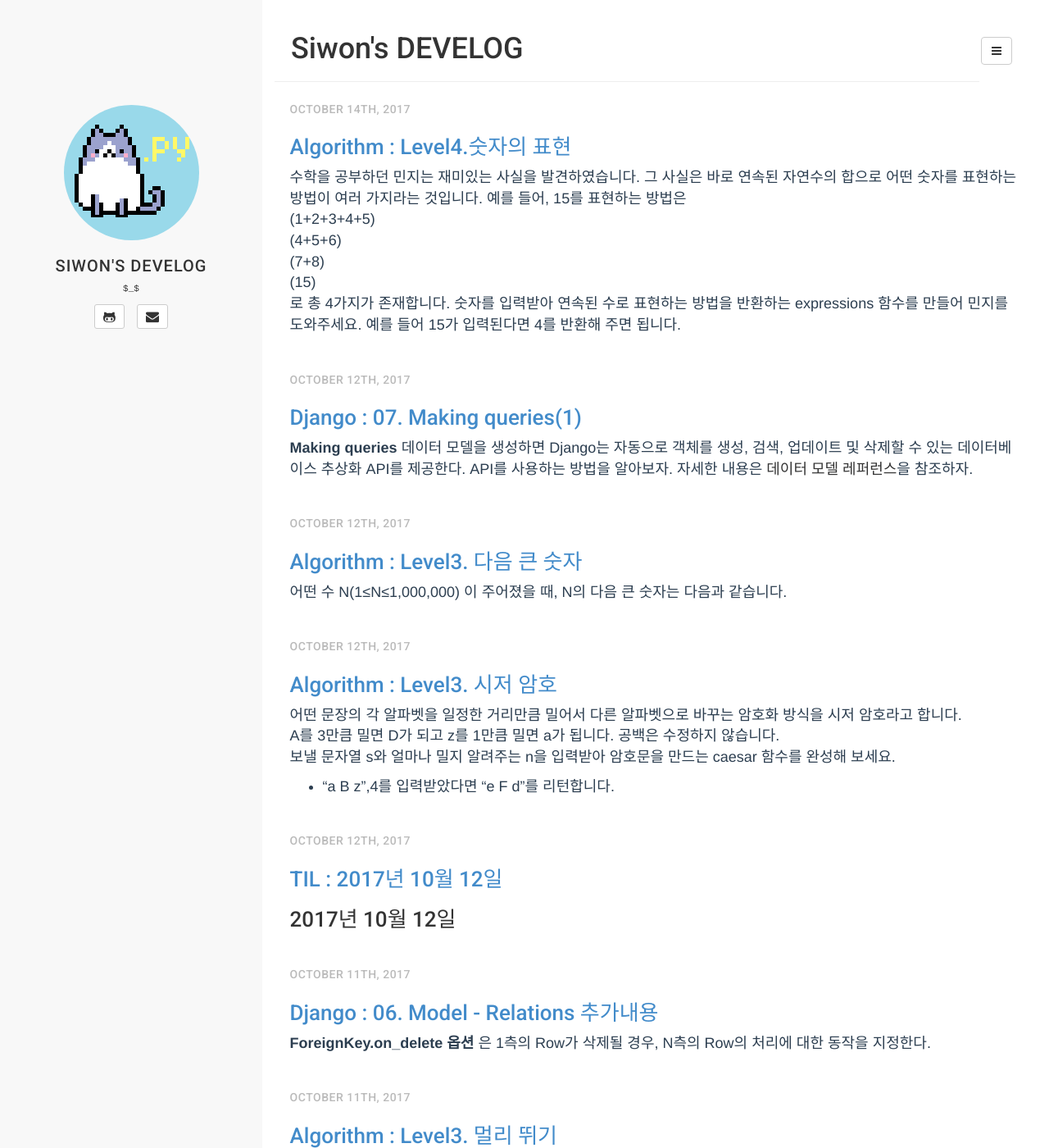
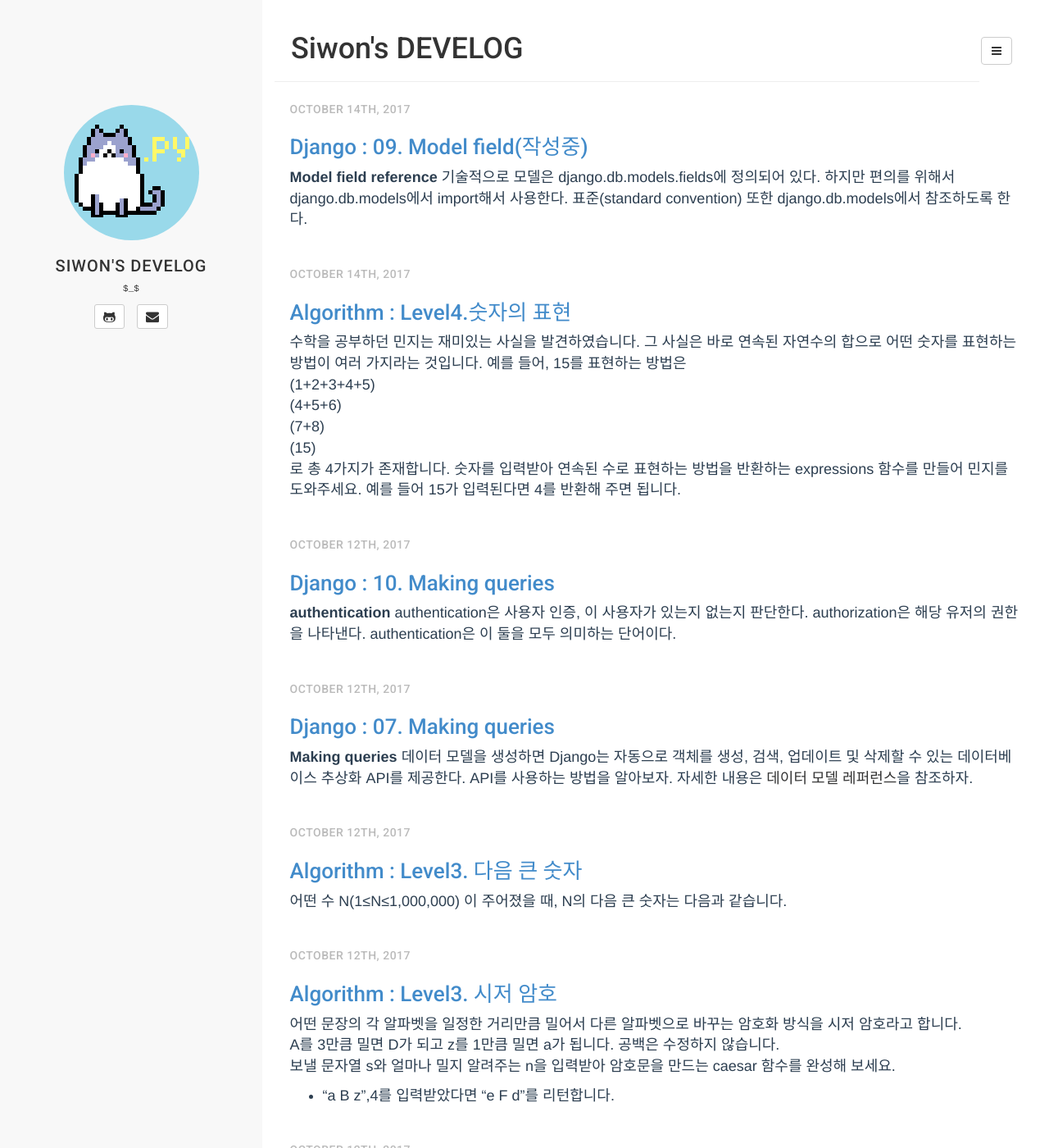
Before and after one commit to 2siwon/2siwon.github.io, a Jekyll site: the page built from index.html, in a window 1280 px wide and 1400 px high. Shown: the whole window at 82% size. Built offline with Jekyll 4.4.1, drawn with Linux system fonts in a browser that asks for light colours; the list of posts is cut into pages by our own code; some of the changed lines change nothing that is shown; some of the changed text lies outside the part shown.

Commit message:
django-making-queries이름변경, django-모델, 필드, django-authenticartion추가

````diff
--- a/_posts/2017-10-12-django-008-Making-queries.md
+++ b/_posts/2017-10-12-django-008-Making-queries.md
@@ -1,6 +1,6 @@
 ---
 layout: post
-title:  "Django : 07. Making queries(1)"
+title:  "Django : 07. Making queries"
 date:   2017-10-12 15:10:41 +0900
 categories: Django
 tag: [Django]
--- /dev/null
+++ b/_posts/2017-10-14-django-009-Model-field-refernece.md
@@ -0,0 +1,119 @@
+---
+layout: post
+title:  "Django : 09. Model field(작성중)"
+date:   2017-10-14 15:10:41 +0900
+categories: Django
+tag: [Django]
+---
+
+
+**Model field reference** 기술적으로 모델은 django.db.models.fields에 정의되어 있다. 하지만 편의를 위해서 django.db.models에서 import해서 사용한다. 표준(standard convention) 또한 django.db.models에서 참조하도록 한다.
+
+<br><br>
+
+## Field options
+
+아래의 field options는 모든 field type에서 사용할 수 있다.
+
+**null**
+
+###### field.null
+
+True면 django는 빈 값은 NULL로 데이터베이스에 저장한다.(Default = False)<br>
+**CharField** 나 **TextField** 에서는 null을 피한다. 불필요하게 데이터없음에 대한 두 가지 값(null값, empty값)을 동시에 가질 수 있기 떄문이다. django표준은 null대신 빈문자열을 갖는 것이다.
+
+**예외!**
+
+한 가지 예외는 CharField에 unique = True와 blank = True가 설정된 경우이다. 이 경우 빈 값으로 여러 오브젝트를 저장할 때 고유 제한 조건 위반을 피하려면 null = True가 필요하다.
+
+> BooleanField 을 null로 처리하고 싶다면 NullBooleanField를 사용한다.
+
+<br><br>
+
+**blank**
+
+###### Field.blank
+
+blank = True 면 빈 값을 허용한다.(Default = False) <br>
+
+**null과 blank의 차이점**
+
+null은 오직 데이터베이스에만 관련이있는 옵션이다. 하지만 blank는 유효성 검사와 연관되 있다. <br>
+만약 어떤 field에 blank = True가 선언되어 있다면 필수 필드가 되어 form validation 검사에서 빈 값을 입력 할 수 있다.
+
+<br><br>
+
+**Choices**
+
+###### Field.Choices
+
+각 튜플의 첫 번째 요소는 모델에 설정할 실제 값이고 두 번째 요소는 사람이 읽을 수 있는 이름이다.
+
+```python
+YEAR_IN_SCHOOL_CHOICES = (
+    ('FR', 'Freshman'),
+    ('SO', 'Sophomore'),
+    ('JR', 'Junior'),
+    ('SR', 'Senior'),
+)
+```
+
+모델 클래스 외부에서 choices 목록을 정의 한 후 참조 할 수 있지만 모델 클래스 내에 정의하면 해당 정보를 사용하는 클래스와 모든 정보가 유지되고 선택 사항을 쉽게 참조 가능하다.
+
+> Student.SOPHOMORE는 Student 모델을 가져온 곳이라면 어디에서나 사용할 수 있다.
+
+```python
+from django.db import models
+
+class Student(models.Model):
+    FRESHMAN = 'FR'
+    SOPHOMORE = 'SO'
+    JUNIOR = 'JR'
+    SENIOR = 'SR'
+    YEAR_IN_SCHOOL_CHOICES = (
+        (FRESHMAN, 'Freshman'),
+        (SOPHOMORE, 'Sophomore'),
+        (JUNIOR, 'Junior'),
+        (SENIOR, 'Senior'),
+    )
+    year_in_school = models.CharField(
+        max_length=2,
+        choices=YEAR_IN_SCHOOL_CHOICES,
+        default=FRESHMAN,
+    )
+
+    def is_upperclass(self):
+        return self.year_in_school in (self.JUNIOR, self.SENIOR)
+```
+
+<br><br>
+
+**db_column**
+
+###### field.db_column
+
+데이터베이스의 column 이름이 된다. 주어지지 않으면 django는 field의 이름을 사용한다.
+
+<br><br>
+
+**db_index**
+
+######field.db_index
+
+True 면 필드에 대해 데이터베이스 인덱스가 생성된다.
+
+<br><br>
+
+**db_tablespace**
+
+###### Field.db_tablespace
+
+오라클에 필요한 것 같다..pass
+
+<br><br>
+
+**default**
+
+###### Field.default
+
+필드의 기본 값. 값 또는 호출 가능한 객체 일 수 있다. 호출 가능하다면 새로운 객체가 생성 될 때마다 호출된다.
--- /dev/null
+++ b/_posts/2017-10-17-django-010-authentication.md
@@ -0,0 +1,99 @@
+---
+layout: post
+title:  "Django : 10. Making queries"
+date:   2017-10-12 15:10:41 +0900
+categories: Django
+tag: [Django]
+---
+
+**authentication** authentication은 사용자 인증, 이 사용자가 있는지 없는지 판단한다. authorization은 해당 유저의 권한을 나타낸다. authentication은 이 둘을 모두 의미하는 단어이다.
+
+<br><br>
+
+## overview
+
+**auth system**
+
+- User
+- Permission(Boolean) - 사용자의 권한
+- Group - 둘 이상의 사용자에게 권한을 적용하는 방법, 사용자마다 일반사용자그룹, 관리자그룹, 스태프그룹 등 권한을 적용하는 방법이다.
+- A configurable password hashing system
+- Forms and view tools for logging in users, or restricting content - Form과 View에서 쓰는 도구들
+- A pluggable backend system - 인증 백엔드 시스템(ex - 페이스북 유저 로그인 api), 사용자가 자기 자신을 인증하는 방법, 기본적으로 있는 백엔드 시스템은 username, password사용하는 백엔드 시스템이 있고 특정 SNS 로그인, password없이 로그인 등 여러가지 루틴들은 백엔드 시스템을 직접 만들어서 붙여아한다.
+
+<br><br>
+
+**auth 서드파티 패키지**
+
+django의 인증시스템은 매우 일반적인 것들만 지원한다. 웹 인증 시스템에서 흔히 볼 수 있는 기능을 제공하지 않는다. 이 때 서드파티 패키지가 solution 중 하나이다.
+
+- password strength checking
+- Throttling of login attemypespts
+- Authentication against third-parties(ex - facebook)
+
+<br><br>
+
+**Cookie, session**
+
+HTTP 프로토콜은 Connectionless, stateliss한 프로토콜이다. 만약 한번 요청을 한 후 끊겼을 때 다음에 요청을 보낼 때 "나 누구야" 라고 상태를 가질 수 없다. 만약 로그인을 유지하고 싶다면 문제가
+되는 것이다. 이 때 사용하는 게 session과 cookie이다.
+
+
+cookie - 쿠키에는 이름, 값, 만료 날짜, 경로 정보가 들어있다. 자동로그인을 할 때, 체크하지 않으면 만료시간이 0이다. 0은 그 브라우저를 닫는 순간 쿠키가 사라진다. 쿠키는 항상 HttpHeader에 key값을 담아서 요청한다. 서버는 로그인 요청을 받았을 경우 고유한 key를 만들고 쿠키의 value(서버쪽에서 승인 받을 key)를 가지는 세션을 만든다.  그리고 서버의 자신의 메모리(django db)에 그 데이터를 저장을 한다.
+
+session - 이런 session(key, value)은 어떤 유저인지를 판단하는 기준이된다.
+
+로그인요청을 보낼 때 username, password를 보낸다 -> 서버쪽에서 승인 -> 서버쪽에서 사용자를 특정할 수 있는 고유값을 hash해서 만듬, 고유값을 판단할 수 있는 key값을 클라이언트에 전달 -> 클라이언트는 받은 key값과 추가정보(expire\_date등..)를 추가해서 자신의 쿠키에 저장
+
+> tip -  chrome의 secret tap을 사용하면 세션유지가 불가능하다.
+
+<br><br>
+
+**Installation**
+
+기본적인 설치 및 설정은 django-admin startproject에 의해 생성된 settings.py -> INSTALLED\_APPS에 되어있다.
+
+1. `django.contrib.auth` 는 인증 프레임 워크의 핵심과 기본 모델 포함
+2. `django.contrib.contenttypes` 은 장고 내용 유형 시스템으로, 만들 모델과 관련된 권한을 허용(모델을 만들면 모델 한개에 대한 contenttype이 생김, 이를 응용해서 어떤 모델에 대해서 사용자가 이 모델의 수정, 쓰기, 삭제 등을 사용할 때 contenttype을 사용한다.)
+
+그리고 auth, contenttypes 는 두 개의 MIDDLEWARE에서 돌아간다.
+
+1. sessionMiddleware - 세션값을 관리해주는 미들웨어. 세션에 대한 정보가 django db에 저장된다. 만약 서버를 껐다켜는 순간 모든 쿠키가 날아간다.
+2. AuthenticationMiddle - sessionID로 특정 유저를 판단하는데 있어서 좀 더 쉽게 판단 할 수 있게 하는 미들웨어
+
+이 설정을 적용한 상태(settings.py -> INSTALLED\_APPS에 두 가지 미들웨어 등록)에서 manage.py migrate를 할 경우 인증 관련 모델 및 권한에 필요한 db 테이블(django\_session)이 생성된다.
+
+<br><br>
+
+## django authentication 사용하기
+
+기본적인 것 외에는 extension과 customization을 해야한다.
+
+**User objects**
+
+일반적으로 사이트와 상호 작용하는 사람들을 말한다. 엑세스 제한, 사용자 프로필 등록, 제작자와 컨텐츠 연결 등을 가능하게 한다. `superusers`나 admin `staff`도 마찬가지로 특별한 속성이 설정된 **같은 User object** 일 뿐이다.
+
+default 유저의 주요 속성
+
+- username
+- password
+- email
+- first_name
+- last_name
+
+주요한 것일 뿐이며 실제로는 더 많이 갖는다.
+
+<br><br>
+
+**Creating Users**
+
+create\_user() 함수를 사용하여 유저를 생성한다.<br>
+하지만 objects.create()가 있는데 왜 create\_user()가 따로있을까?
+
+objects.create() 같은 경우에는 db에 그 내용을 바로 넣기때문에 hash된 password가 아닌 raw-password가 들어가게된다. create_user()에는 hash기능이 들어가 있다.
+
+<br><br>
+
+**create_user()**
+
+지금까지 models.Manager가 데이터베이스에 접근할 수 있는 권한을 가진 객체였다. 하지만 user를 다루는 manager는 별개로 있다. user는 authentication, hashing, create user등 여러가지 기능을 담당한다.
````
